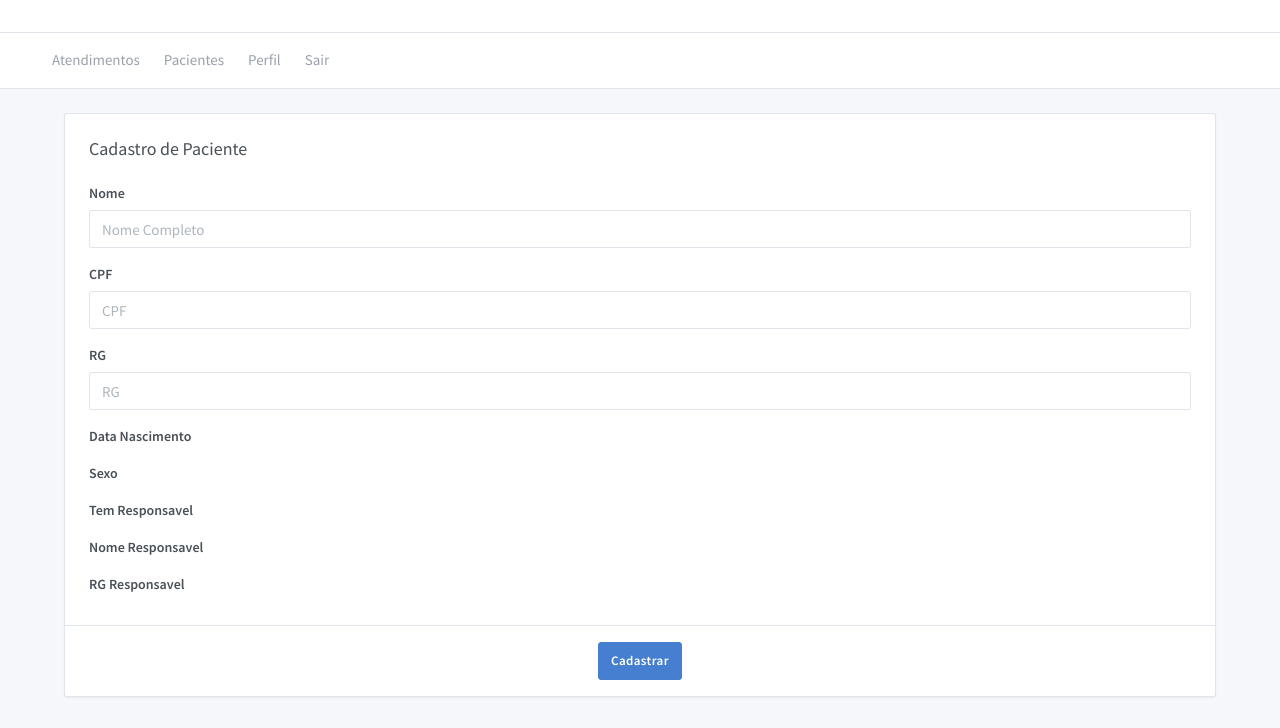
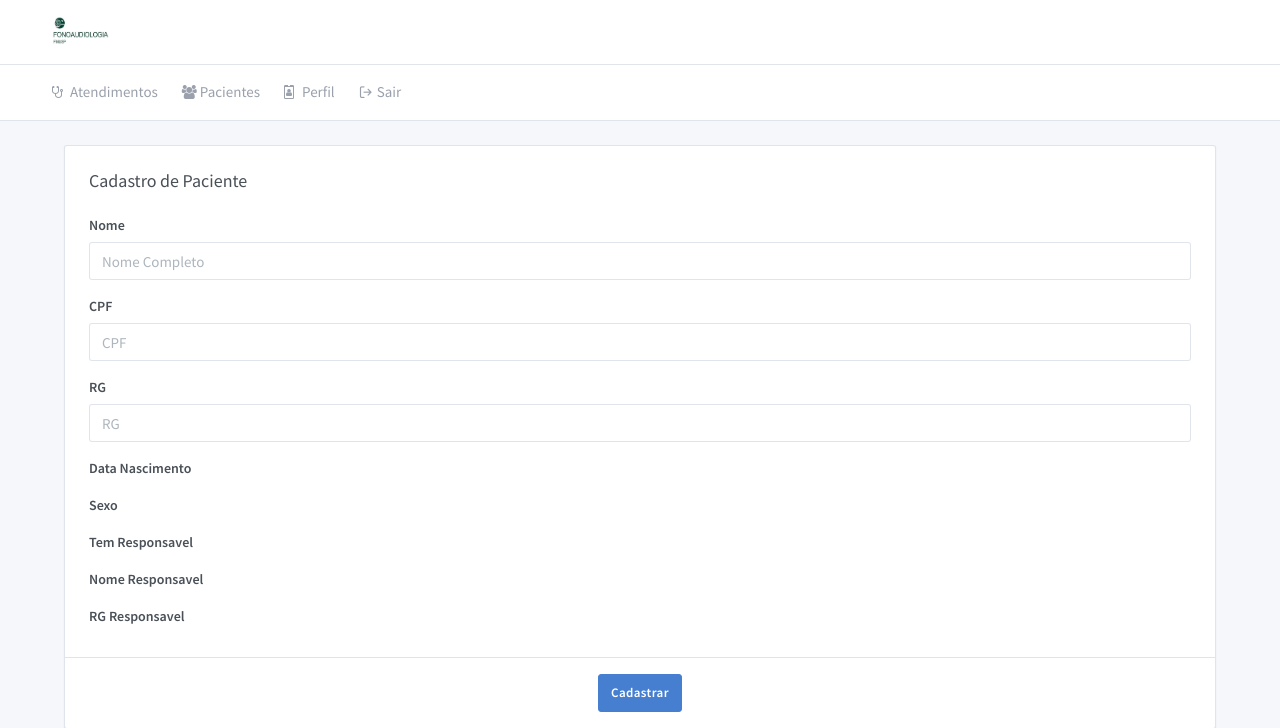
Before and after one commit to ViniciusOML/Projeto, a Django app: page /pacientes/new in a window 1280 px wide. Shown: the top 728 px of the page. Run offline with Django 3.2, Linux system fonts and the light colour scheme; the visitor is signed in with stand-in values (Sample User, id 1); some libraries are stand-ins or nearby versions.

Commit message:
Perfumarias

```diff
--- a/Odin/core/templates/includes/top-bar.html
+++ b/Odin/core/templates/includes/top-bar.html
@@ -1,9 +1,49 @@
+
             <div class="header py-4">
                 <div class="container">
                   <div class="d-flex">
+                    <a class="header-brand" href="/">
+                      <img src="/static/assets/images/logo.jpeg" class="header-brand-img" alt="FMUSP logo">
+                    </a>
                     <div class="d-flex order-lg-2 ml-auto">
+                      {% comment %} <div class="nav-item d-none d-md-flex">
+                        <a href="https://github.com/app-generator/django-dashboard-tabler" class="btn btn-sm btn-outline-primary" target="_blank">Source code</a>
+                      </div>
+                      <div class="dropdown d-none d-md-flex">
+                        <a class="nav-link icon" data-toggle="dropdown">
+                          <i class="fe fe-bell"></i>
+                          <span class="nav-unread"></span>
+                        </a>
+                        <div class="dropdown-menu dropdown-menu-right dropdown-menu-arrow">
+                          <a href="#" class="dropdown-item d-flex">
+                            <span class="avatar mr-3 align-self-center" style="background-image: url(/static/assets/demo/faces/male/41.jpg)"></span>
+                            <div>
+                              <strong>Nathan</strong> pushed new commit: Fix page load performance issue.
+                              <div class="small text-muted">10 minutes ago</div>
+                            </div>
+                          </a>
+                          <a href="#" class="dropdown-item d-flex">
+                            <span class="avatar mr-3 align-self-center" style="background-image: url(/static/assets/demo/faces/female/1.jpg)"></span>
+                            <div>
+                              <strong>Alice</strong> started new task: Tabler UI design.
+                              <div class="small text-muted">1 hour ago</div>
+                            </div>
+                          </a>
+                          <a href="#" class="dropdown-item d-flex">
+                            <span class="avatar mr-3 align-self-center" style="background-image: url(/static/assets/demo/faces/female/18.jpg)"></span>
+                            <div>
+                              <strong>Rose</strong> deployed new version of NodeJS REST Api V3
+                              <div class="small text-muted">2 hours ago</div>
+                            </div>
+                          </a>
+                          <div class="dropdown-divider"></div>
+                          <a href="#" class="dropdown-item text-center">Mark all as read</a>
+                        </div>
+                      </div> {% endcomment %}
 
+                      <div class="dropdown">
                       </div>
                     </div>
                   </div>
                 </div>
+            </div>
--- a/Odin/core/templates/includes/top-menu.html
+++ b/Odin/core/templates/includes/top-menu.html
@@ -5,19 +5,19 @@
                 <ul class="nav nav-tabs border-0 flex-column flex-lg-row">
                     <!-- ATENDIMENTOS -->
                     <li class="nav-item">
-                        <a href="/" class="nav-link"> Atendimentos</a>
+                        <a href="/" class="nav-link"><i class="fa fa-stethoscope"></i> Atendimentos</a>
                     </li>
                     <!-- PACIENTES -->
                     <li class="nav-item">
-                        <a href={% url 'index_pacientes' %} class="nav-link"> Pacientes</a>
+                        <a href={% url 'index_pacientes' %} class="nav-link"><i class="fa fa-users"></i> Pacientes</a>
                     </li>
                     <!-- PERFIL -->
                     <li class="nav-item">
-                        <a href='/' class="nav-link"> Perfil</a>
+                        <a href='/' class="nav-link"><i class="fa fa-id-badge"></i> Perfil</a>
                     </li>
 
                     <li class="nav-item">
-                        <a href={% url 'logout' %} class="nav-link"> Sair</a>
+                        <a href={% url 'logout' %} class="nav-link"> <i class= "fe fe-log-out"></i> Sair</a>
                     </li>
                 </ul>
             </div>
```
Also changed, not shown: Odin/core/static/assets/images/logo.jpeg (added). Lines whose indentation alone changed are shown as unchanged.
